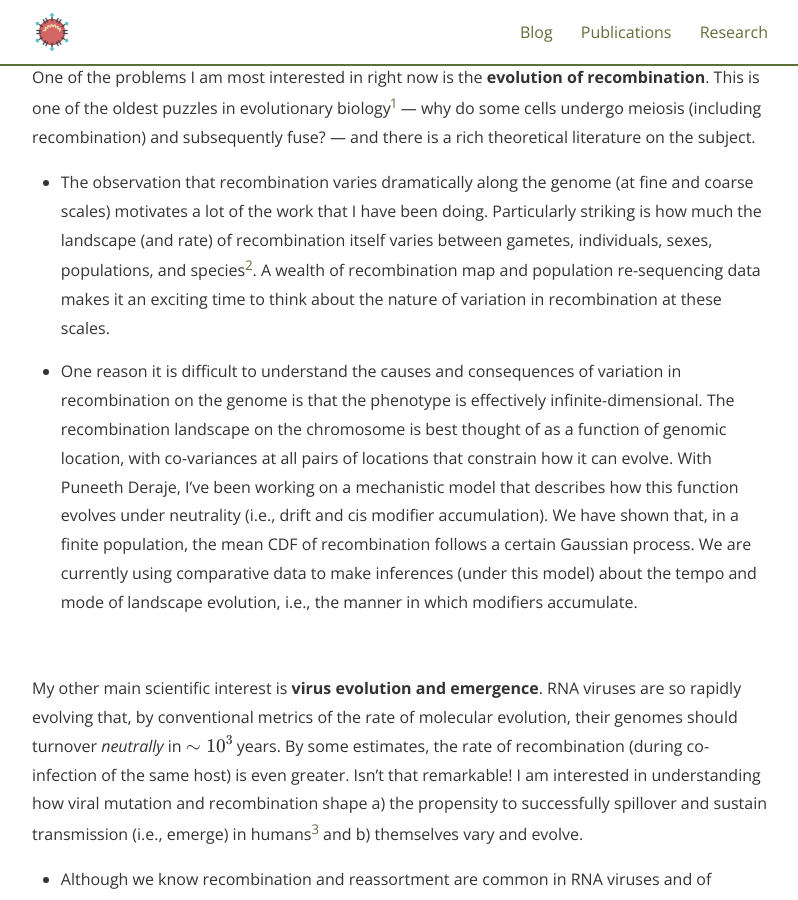
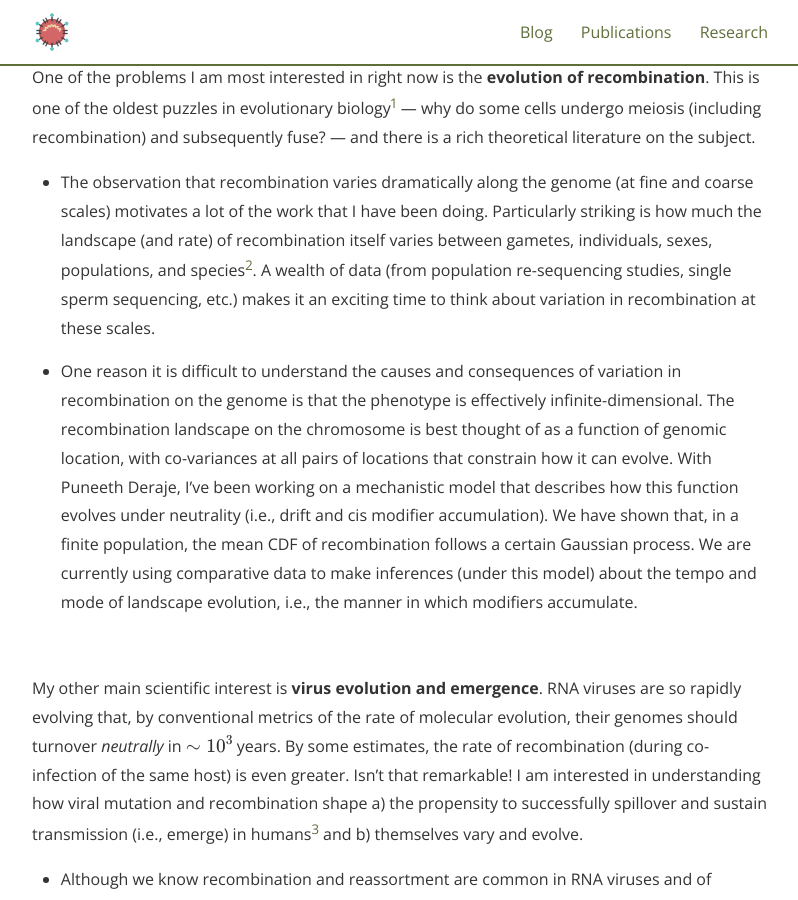
Before and after one commit to metekaanyuksel/metekaanyuksel.github.io, a Jekyll site: the page built from research.md, in a window 1280 px wide and 900 px high, scrolled down 1047 px. Shown: the whole window, without its empty margins (240-1038 px from the left). Built offline with Jekyll 4.4.1, drawn with Linux system fonts in a browser that asks for light colours; nearby versions of some CDN libraries; some web fonts are replaced.

Commit message:
even more cleanup :

```diff
--- a/research.md
+++ b/research.md
@@ -15,7 +15,7 @@
 
 One of the problems I am most interested in right now is the **evolution of recombination**. This is one of the oldest puzzles in evolutionary biology[^1] --- why do some cells undergo meiosis (including recombination) and subsequently fuse? --- and there is a rich theoretical literature on the subject.
 
-- The observation that recombination varies dramatically along the genome (at fine and coarse scales) motivates a lot of the work that I have been doing. Particularly striking is how much the landscape (and rate) of recombination itself varies between gametes, individuals, sexes, populations, and species[^2]. A wealth of recombination map and population re-sequencing data makes it an exciting time to think about the nature of variation in recombination at these scales.
+- The observation that recombination varies dramatically along the genome (at fine and coarse scales) motivates a lot of the work that I have been doing. Particularly striking is how much the landscape (and rate) of recombination itself varies between gametes, individuals, sexes, populations, and species[^2]. A wealth of data (from population re-sequencing studies, single sperm sequencing, etc.) makes it an exciting time to think about variation in recombination at these scales.
 
 - One reason it is difficult to understand the causes and consequences of variation in recombination on the genome is that the phenotype is effectively infinite-dimensional. The recombination landscape on the chromosome is best thought of as a function of genomic location, with co-variances at all pairs of locations that constrain how it can evolve. With Puneeth Deraje, I've been working on a mechanistic model that describes how this function evolves under neutrality (i.e., drift and cis modifier accumulation). We have shown that, in a finite population, the mean CDF of recombination follows a certain Gaussian process. We are currently using comparative data to make inferences (under this model) about the tempo and mode of landscape evolution, i.e., the manner in which modifiers accumulate.
 
```
